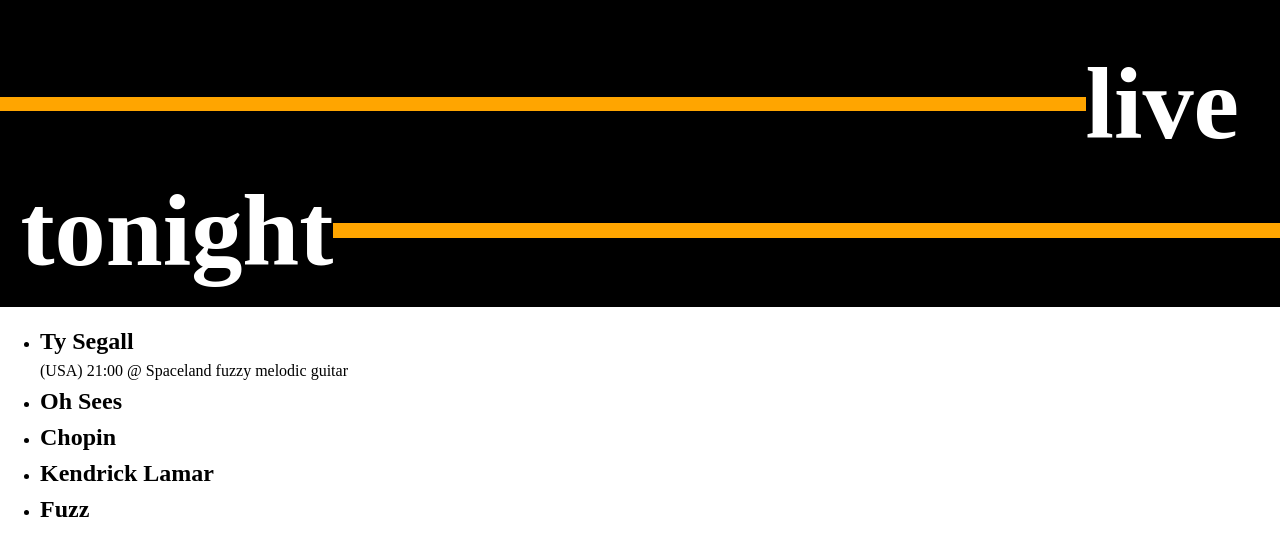
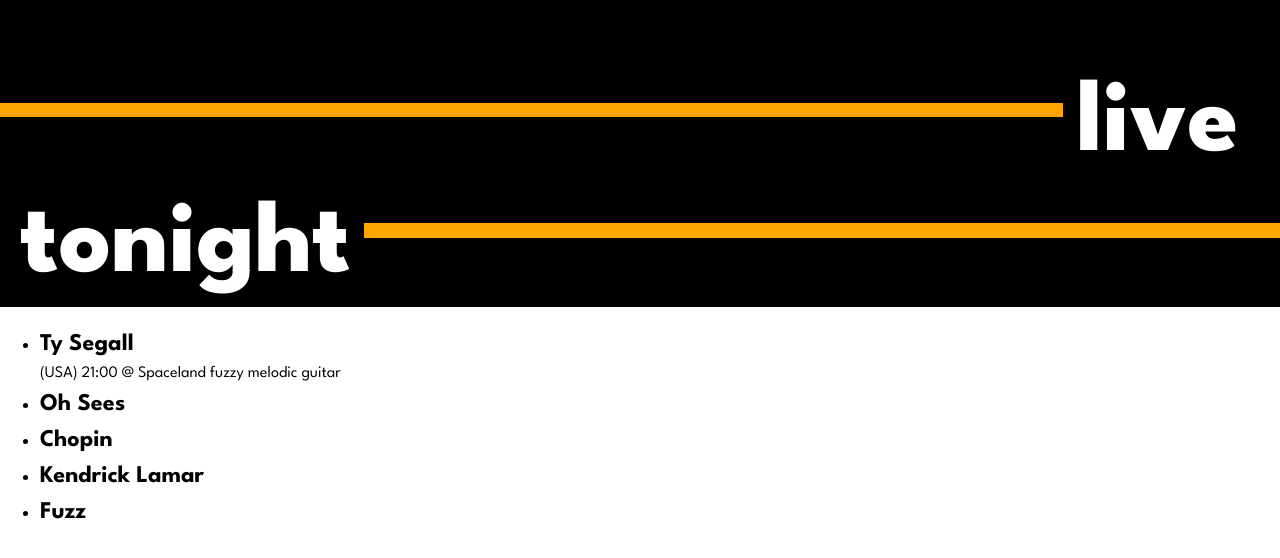
Before and after one commit to dgozen/eventtracker, a plain HTML site: page index.html in a window 1280 px wide. Drawn offline with Linux system fonts and the light colour scheme.

Commit message:
add variable font and fix header spacing

```diff
--- a/styles/main.css
+++ b/styles/main.css
@@ -1,3 +1,8 @@
+@font-face {
+  font-family: 'League Spartan';
+  src: url('/assets/LeagueSpartanVariable.woff2') format('woff2');
+}
+
 /* Box sizing rules */
 *,
 *::before,
@@ -31,6 +36,8 @@ dd {
 
 /* Set core body defaults */
 body {
+  font-family: 'League Spartan','Segoe UI', Tahoma, sans-serif;
+  /* font-variation-settings: 'wght' 689; */
   min-height: 100vh;
   scroll-behavior: smooth;
   text-rendering: optimizeSpeed;
@@ -73,6 +80,8 @@ select {
 =============================================================
 */
 
+
+
 .page__header {
   background: black;
   color: white;
@@ -89,6 +98,8 @@ select {
 .page__header-title {
   display: inline-block;
   font-size: calc(4em + 3vw);
+  font-family: 'League Spartan','Segoe UI', Tahoma, sans-serif;
+  font-variation-settings: 'wght' 772;
 }
 
 .header__word {
@@ -112,3 +123,11 @@ select {
 #bar--second {
   flex: 2 0 30vw;
 }
+
+#bar--first {
+  margin-right: .13em;
+}
+
+#bar--second {
+  margin-left: .13em;
+}
```
Also changed, not shown: assets/LeagueSpartanVariable.woff2 (added).
